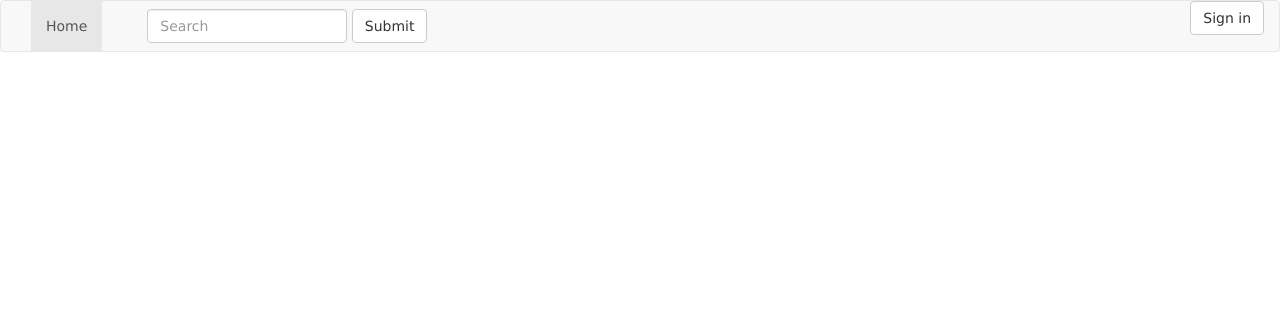
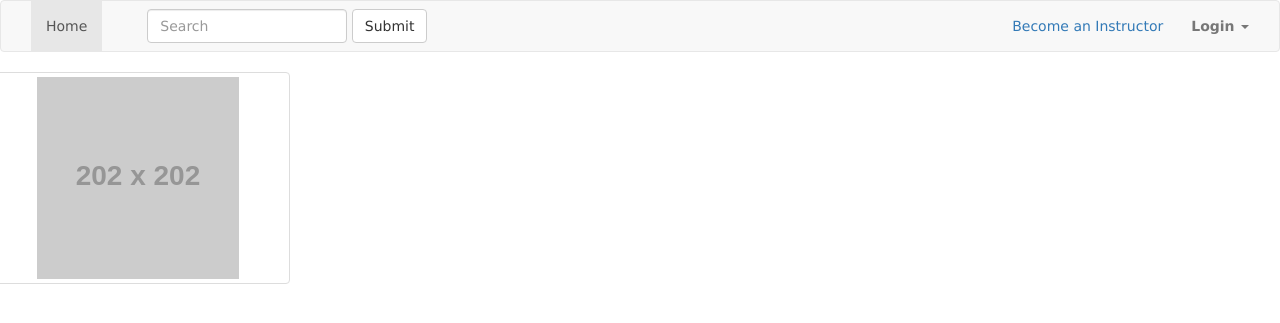
Before and after one commit to Abisco/ILM-2017, a PHP site: page / in a window 1280 px wide. Shown: the top 323 px of the page. Run offline with PHP 8.4, Linux system fonts and the light colour scheme; grey boxes labelled with a size stand in for pictures from a placeholder-image service; some libraries are stand-ins or nearby versions.

Commit message:
Added main navbar features: Login and Become instructor

```diff
--- a/index.html
+++ b/index.html
@@ -45,14 +45,59 @@
             <button type="submit" class="btn btn-default">Submit</button>
           </form>
           <ul class="nav navbar-nav navbar-right">
-
-            <li><button type="button" class="btn btn-default"> Sign in </button></button></li>
-
+            <li><div class="btn-nav"><a class="btn btn-small navbar-btn" href="instructor.html">Become an Instructor</a></div></li>
+            <li class="dropdown">
+              <a href="#" class="dropdown-toggle" data-toggle="dropdown"><b>Login</b> <span class="caret"></span></a>
+            			<ul id="login-dp" class="dropdown-menu">
+            				<li>
+            					 <div class="row">
+            							<div class="col-md-12">
+            								Login via
+            								<div class="social-buttons">
+            									<a href="#" class="btn btn-fb"><i class="fa fa-facebook"></i> Facebook</a>
+            									<a href="#" class="btn btn-tw"><i class="fa fa-twitter"></i> Twitter</a>
+            								</div>
+                                            or
+            								 <form class="form" role="form" method="post" action="login" accept-charset="UTF-8" id="login-nav">
+            										<div class="form-group">
+            											 <label class="sr-only" for="exampleInputEmail2">Email address</label>
+            											 <input type="email" class="form-control" id="exampleInputEmail2" placeholder="Email address" required>
+            										</div>
+            										<div class="form-group">
+            											 <label class="sr-only" for="exampleInputPassword2">Password</label>
+            											 <input type="password" class="form-control" id="exampleInputPassword2" placeholder="Password" required>
+                                                         <div class="help-block text-right"><a href="">Forget the password ?</a></div>
+            										</div>
+            										<div class="form-group">
+            											 <button type="submit" class="btn btn-primary btn-block">Sign in</button>
+            										</div>
+            										<div class="checkbox">
+            											 <label>
+            											 <input type="checkbox"> keep me logged-in
+            											 </label>
+            										</div>
+            								 </form>
+            							</div>
+            							<div class="bottom text-center">
+            								New here ? <a href="#"><b>Join Us</b></a>
+            							</div>
+            					 </div>
+            				</li>
+            			</ul>
+            </li>
           </ul>
         </div><!-- /.navbar-collapse -->
       </div><!-- /.container-fluid -->
     </nav>
-
+    <div class="row">
+      <div class="row">
+        <div class="col-xs-6 col-md-3">
+          <a href="#" class="thumbnail">
+            <img src="http://placehold.it/202x202" alt="...">
+          </a>
+        </div>
+      </div>
+    </div>
     <!-- jQuery (necessary for Bootstrap's JavaScript plugins) -->
     <script src="https://ajax.googleapis.com/ajax/libs/jquery/1.11.3/jquery.min.js"></script>
     <!-- Include all compiled plugins (below), or include individual files as needed -->
```
Also changed, not shown: css/style.css (+51 -0 lines).
